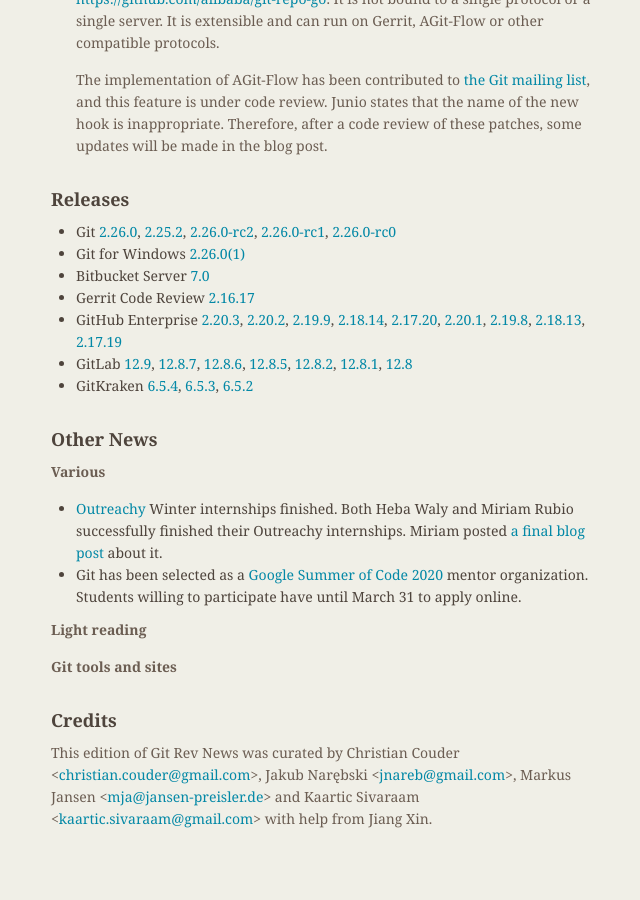
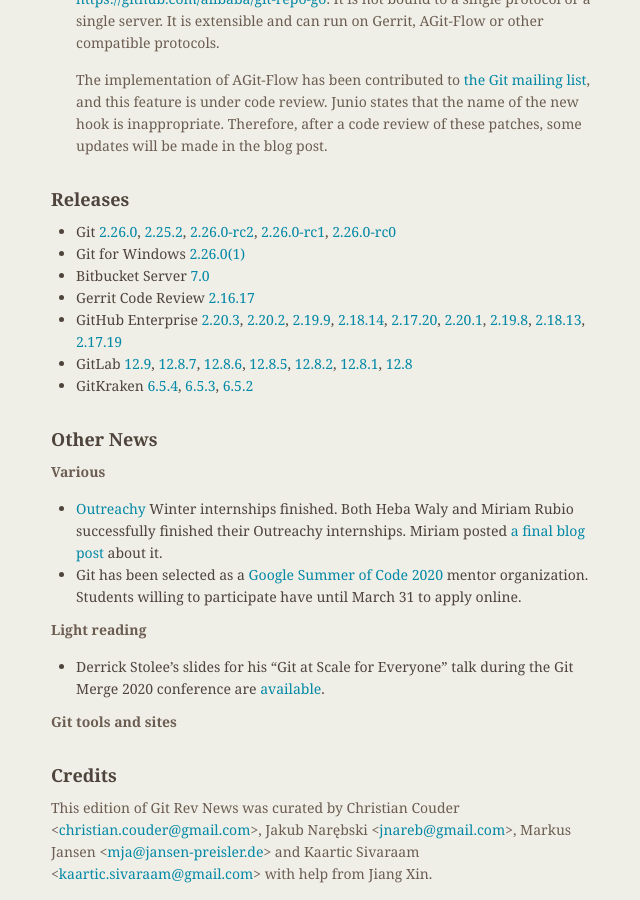
Before and after one commit to git/git.github.io, a Jekyll site: the page built from rev_news/drafts/edition-61.md, in a window 1280 px wide and 900 px high, scrolled down 1078 px. Shown: the whole window, without its empty margins (483-1123 px from the left). Built offline with Jekyll 4.4.1, drawn with Linux system fonts in a browser that asks for light colours; before the commit the page ends 1923 px from its top, so only the background shows below that.

Commit message:
rn-61: add link to Stolee's slides

```diff
--- a/rev_news/drafts/edition-61.md
+++ b/rev_news/drafts/edition-61.md
@@ -134,7 +134,8 @@
 
 __Light reading__
 
-
+* Derrick Stolee's slides for his "Git at Scale for Everyone" talk
+  during the Git Merge 2020 conference are [available](https://stolee.dev/docs/git-merge-2020.pdf).
 
 __Git tools and sites__
 
```
